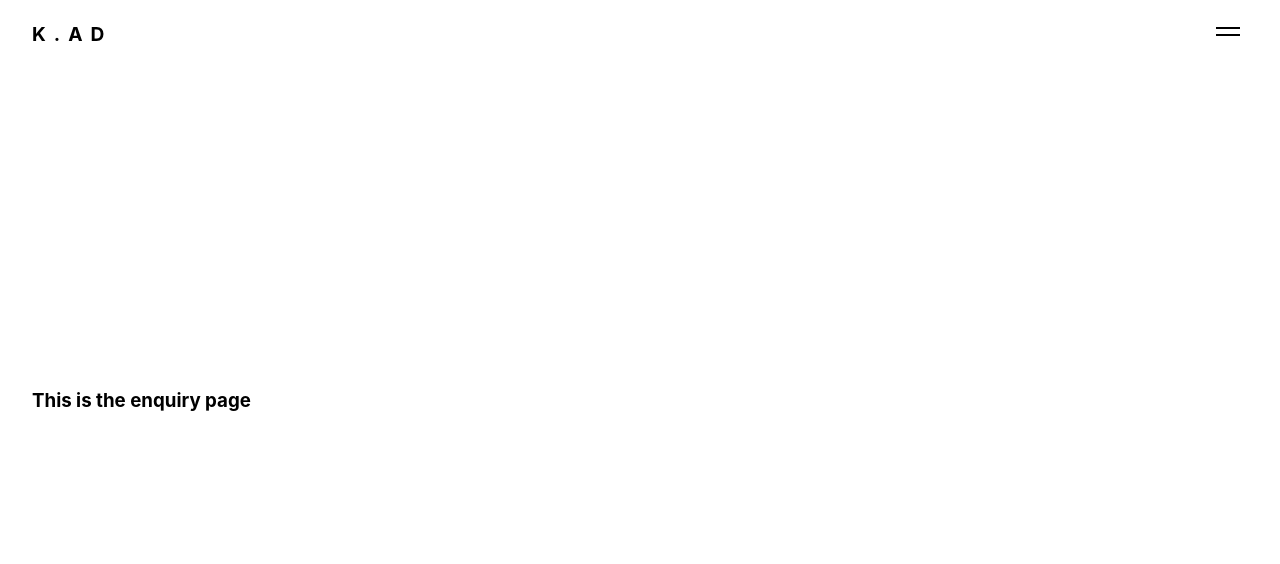
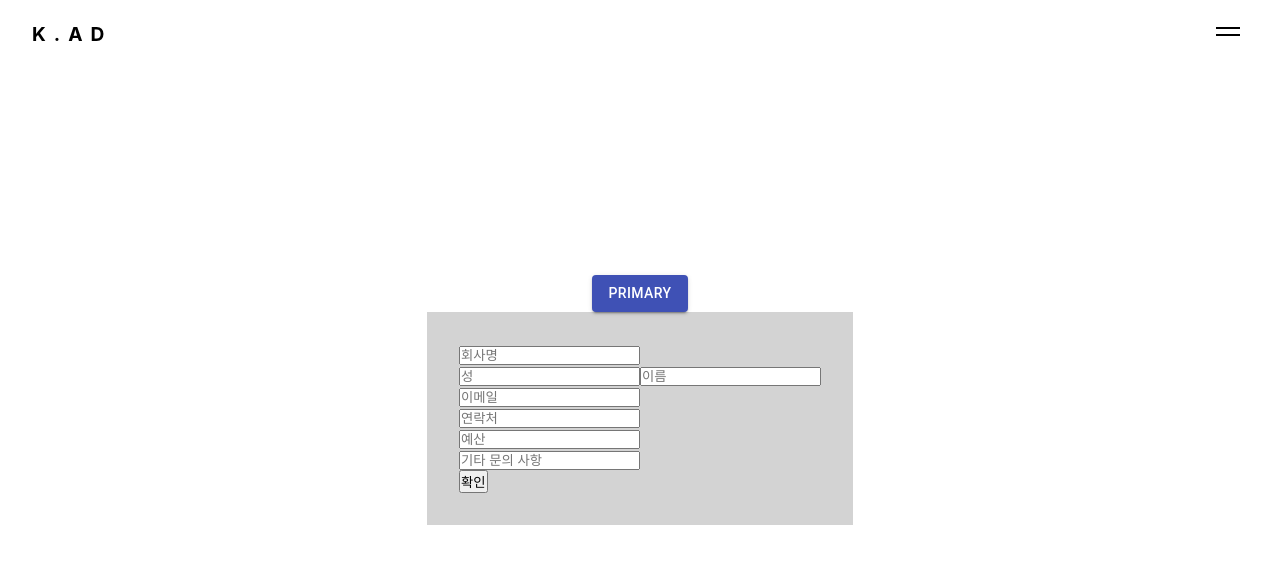
Before and after one commit to DillonMemo/kad-company-client, a React app: page /enquiry in a window 1280 px wide. Shown: the top 564 px of the page. Built offline with nearby package versions, Linux system fonts and the light colour scheme; the HTML template or start-up script is replaced by a standard one.

Commit message:
commit description
- set apollo -1

```diff
--- a/babel.config.js
+++ b/babel.config.js
@@ -25,6 +25,9 @@ module.exports = (api) => {
       ],
       "@babel/preset-typescript",
     ],
-    plugins: [/*디버깅 최적화*/ "@babel/plugin-transform-runtime", "@loadable/babel-plugin"],
+    plugins: [
+      /*디버깅 최적화*/ "@babel/plugin-transform-runtime",
+      "@loadable/babel-plugin",
+    ],
   };
 };
--- a/package.json
+++ b/package.json
@@ -49,6 +49,7 @@
     "@typescript-eslint/parser": "^3.6.1",
     "babel-loader": "^8.1.0",
     "cors": "^2.8.5",
+    "css-loader": "^3.6.0",
     "dotenv": "^8.2.0",
     "dotenv-webpack": "^1.8.0",
     "eslint": "^7.4.0",
@@ -59,6 +60,7 @@
     "prettier": "^2.0.5",
     "react": "^16.13.1",
     "react-dom": "^16.13.1",
+    "style-loader": "^1.2.1",
     "ts-loader": "^7.0.1",
     "typescript": "^3.8.3",
     "webpack": "^4.43.0",
@@ -70,12 +72,16 @@
     "webpack-node-externals": "^1.7.2"
   },
   "dependencies": {
+    "@apollo/client": "^3.0.2",
+    "@apollo/react-hooks": "^4.0.0",
     "@emotion/cache": "^10.0.29",
     "@emotion/core": "^10.0.28",
     "@loadable/component": "^5.12.0",
     "@loadable/server": "^5.12.0",
+    "@material-ui/core": "^4.11.0",
     "create-emotion-server": "^10.0.27",
     "express": "^4.17.1",
+    "graphql": "^15.3.0",
     "gsap": "^3.4.0",
     "react-helmet": "^6.0.0",
     "react-router-dom": "^5.1.2"
--- /dev/null
+++ b/src/apollo.ts
@@ -0,0 +1,73 @@
+import {
+  ApolloClient,
+  ApolloLink,
+  concat,
+  gql,
+  HttpLink,
+  InMemoryCache,
+  Operation,
+} from "@apollo/client";
+import { onError } from "@apollo/client/link/error";
+// import { WebSocketLink } from "@apollo/client/link/ws";
+
+const isDev = process.env.NODE_ENV === "development";
+console.log("apollo isDev :", isDev);
+
+const cache = new InMemoryCache();
+cache.writeQuery({
+  query: gql`
+    query Auth {
+      auth {
+        isLoggedIn
+      }
+    }
+  `,
+  data: {
+    auth: {
+      isLoggedIn: Boolean(localStorage.getItem("jwt")),
+      __typename: "Auth",
+    },
+  },
+});
+
+const getToken = () => {
+  const token = localStorage.getItem("jwt");
+  if (token) {
+    return token;
+  } else {
+    return "";
+  }
+};
+
+const authMiddleware = new ApolloLink((operation: Operation, forward: any) => {
+  operation.setContext({
+    headers: {
+      "X-JWT": getToken(),
+    },
+  });
+  return forward(operation);
+});
+
+const httpLink = new HttpLink({
+  uri: isDev ? "http://localhost:4000/graphql" : "https://example.com/api",
+});
+
+const errorLink = onError(({ graphQLErrors, networkError }) => {
+  if (graphQLErrors) {
+    graphQLErrors.map(({ message }) => {
+      console.error(`Unexpected error: ${message}`);
+    });
+  }
+
+  if (networkError) {
+    console.error(`Network error: ${networkError}`);
+  }
+});
+
+const client = new ApolloClient({
+  cache,
+  // link: ApolloLink.from([errorLink, concat(authMiddleware, httpLink)]),
+  link: ApolloLink.from([errorLink, concat(authMiddleware, httpLink)]),
+});
+
+export default client;
--- a/src/index.tsx
+++ b/src/index.tsx
@@ -6,6 +6,8 @@ import createCache from "@emotion/cache";
 import { CacheProvider } from "@emotion/core";
 
 import App from "./App";
+import { ApolloProvider } from "@apollo/client";
+import client from "./apollo";
 
 const rootElement = document.getElementById("root");
 
@@ -22,9 +24,11 @@ const cache = createCache();
 loadableReady(() =>
   hydrate(
     <BrowserRouter>
-      <CacheProvider value={cache}>
-        <App />
-      </CacheProvider>
+      <ApolloProvider client={client}>
+        <CacheProvider value={cache}>
+          <App />
+        </CacheProvider>
+      </ApolloProvider>
     </BrowserRouter>,
     rootElement
   )
--- a/src/pages/enquiry/Enquiry.tsx
+++ b/src/pages/enquiry/Enquiry.tsx
@@ -1,9 +1,36 @@
 /** @jsx jsx */
-import { jsx } from "@emotion/core";
+import { css, jsx } from "@emotion/core";
 import { Helmet } from "react-helmet";
 import { Fragment } from "react";
 
+/** material */
+import Button from "@material-ui/core/Button";
+
+import { gql, useQuery } from "@apollo/client";
+
+// const IS_LOGGED_IN = gql`
+//   {
+//     auth {
+//       isLoggedIn @client
+//     }
+//   }
+// `;
+
+const TEST = gql`
+  query GetSayHello($name: String!) {
+    sayHello(name: $name) {
+      text
+      error
+    }
+  }
+`;
+
 const Enquiry: React.FC = () => {
+  // const { loading, data } = useQuery(TEST, {
+  //   variables: { name: "Dillon!!!" },
+  // });
+  // console.log("data", data);
+
   return (
     <Fragment>
       <Helmet>
@@ -11,8 +38,76 @@ const Enquiry: React.FC = () => {
       </Helmet>
       <div className="page">
         <div className="container">
-          <div className="row">
-            <h3>This is the enquiry page</h3>
+          <div className="row" css={FormRowContainer}>
+            <div>
+              {/* {!loading && <span>{data.sayHello.text}</span>} */}
+              <Button variant="contained" color="primary">
+                Primary
+              </Button>
+            </div>
+            <form
+              onSubmit={(e) => {
+                e.preventDefault();
+                console.log("submit");
+              }}>
+              <div className="form-group">
+                <input
+                  type="text"
+                  name="companyName"
+                  id="companyName"
+                  placeholder="회사명"
+                />
+              </div>
+              <div className="form-group">
+                <input
+                  type="text"
+                  name="firstName"
+                  id="firstName"
+                  placeholder="성"
+                />
+                <input
+                  type="text"
+                  name="lastName"
+                  id="lastName"
+                  placeholder="이름"
+                />
+              </div>
+              <div className="form-group">
+                <input
+                  type="text"
+                  name="email"
+                  id="email"
+                  placeholder="이메일"
+                />
+              </div>
+              <div className="form-group">
+                <input
+                  type="text"
+                  name="phoneNumber"
+                  id="phoneNumber"
+                  placeholder="연락처"
+                />
+              </div>
+              <div className="form-group">
+                <input
+                  type="text"
+                  name="budget"
+                  id="budget"
+                  placeholder="예산"
+                />
+              </div>
+              <div className="form-group">
+                <input
+                  type="text"
+                  name="content"
+                  id="content"
+                  placeholder="기타 문의 사항"
+                />
+              </div>
+              <div className="form-group">
+                <button>확인</button>
+              </div>
+            </form>
           </div>
         </div>
       </div>
@@ -20,4 +115,16 @@ const Enquiry: React.FC = () => {
   );
 };
 
+const FormRowContainer = css`
+  flex-direction: column;
+  justify-content: center;
+  form {
+    display: flex;
+    flex-direction: column;
+    padding: 2rem;
+
+    background-color: lightgray;
+  }
+`;
+
 export default Enquiry;
--- a/webpack.client.js
+++ b/webpack.client.js
@@ -33,6 +33,10 @@ const config = (target) => ({
   },
   module: {
     rules: [
+      {
+        test: /\.css$/i,
+        use: ["style-loader", "css-loader"],
+      },
       {
         test: /\.ts(x?)$/,
         use: [
--- a/webpack.server.js
+++ b/webpack.server.js
@@ -31,7 +31,7 @@ const config = {
   externals: [nodeExternals()],
 };
 
-module.exports = (env) => {
+module.exports = () => {
   console.log("server :", process.env.NODE_ENV, isDevMode);
   return config;
 };
```
Also changed, not shown: .eslintrc.json, 1 other file (tests, documents, lock files or other folders).
